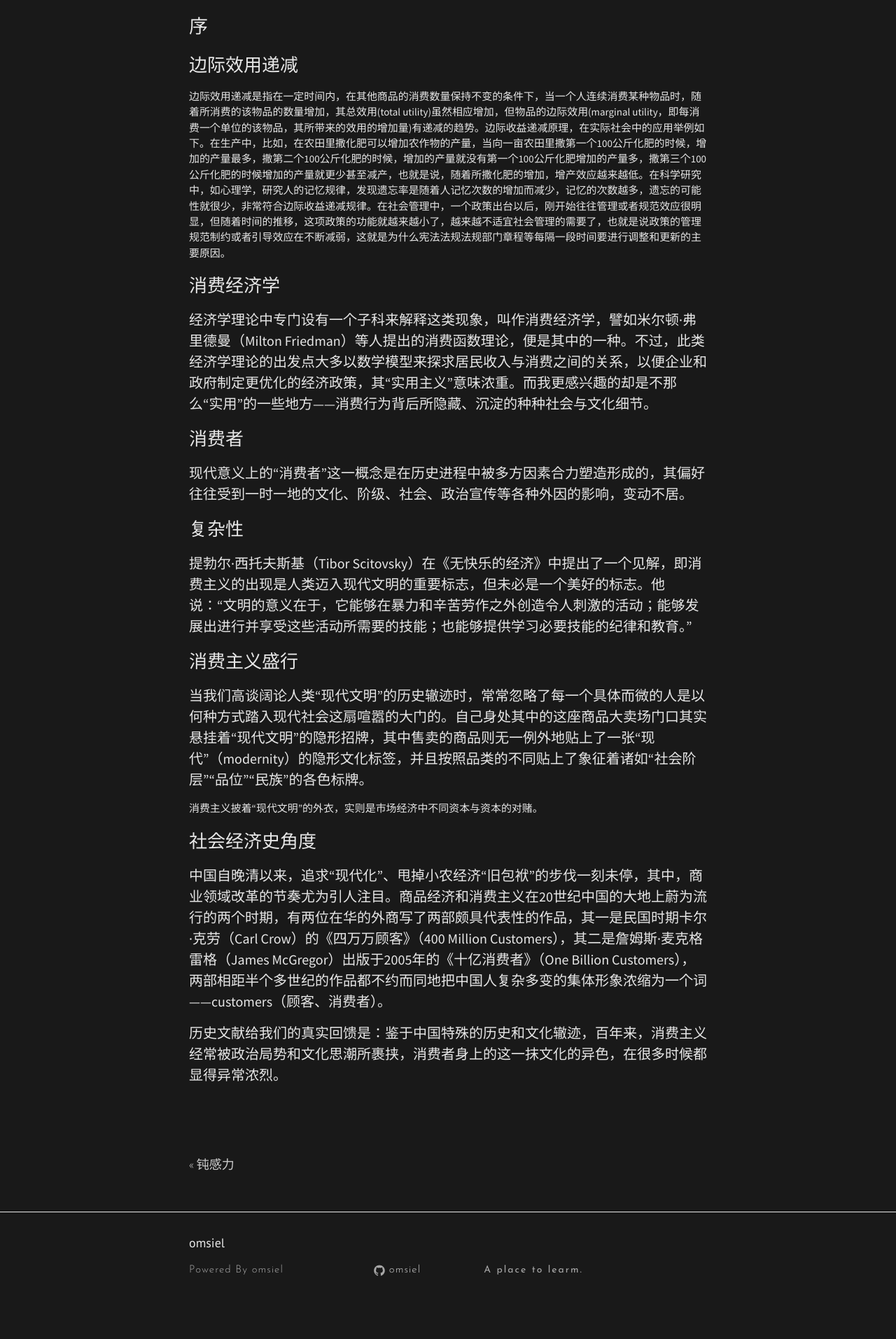
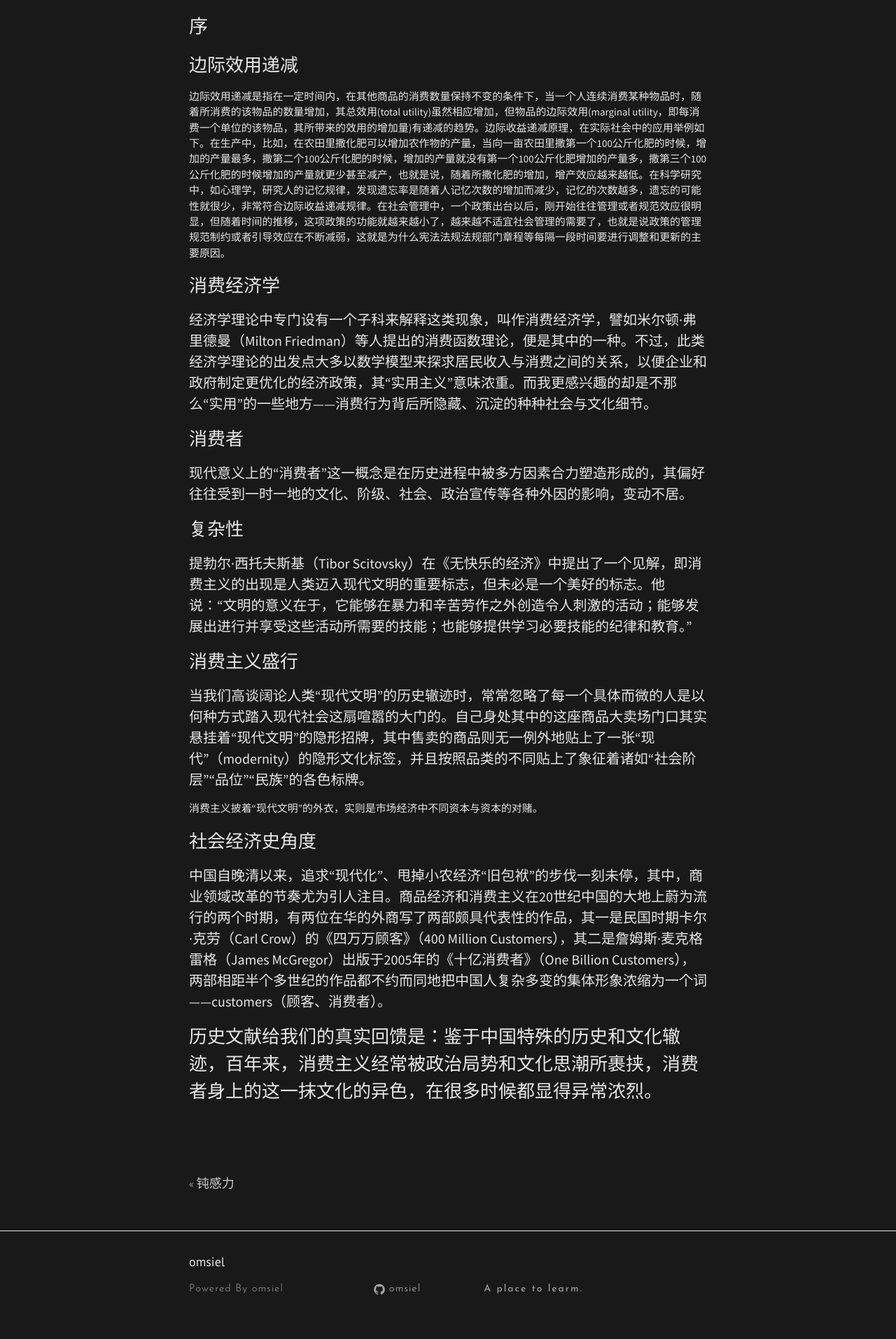
Before and after one commit to omsiel/omsiel.github.io, a Jekyll site: the page built from _posts/2019-05-22-购物凶猛.md, in a window 1280 px wide. Shown: the part 727-2640 px from the top of the page at 70% size. Built offline with Jekyll 4.4.1, drawn with Linux system fonts in a browser that asks for light colours; nearby versions of some CDN libraries; before the commit the page ends 2613 px from its top, so only the background shows below that.

Commit message:
修改文章

```diff
--- a/_posts/2019-05-22-购物凶猛.md
+++ b/_posts/2019-05-22-购物凶猛.md
@@ -39,4 +39,4 @@ categories: note
 
 #### 中国自晚清以来，追求“现代化”、甩掉小农经济“旧包袱”的步伐一刻未停，其中，商业领域改革的节奏尤为引人注目。商品经济和消费主义在20世纪中国的大地上蔚为流行的两个时期，有两位在华的外商写了两部颇具代表性的作品，其一是民国时期卡尔·克劳（Carl Crow）的《四万万顾客》（400 Million Customers），其二是詹姆斯·麦克格雷格（James McGregor）出版于2005年的《十亿消费者》（One Billion Customers），两部相距半个多世纪的作品都不约而同地把中国人复杂多变的集体形象浓缩为一个词——customers（顾客、消费者）。
 
-#### 历史文献给我们的真实回馈是：鉴于中国特殊的历史和文化辙迹，百年来，消费主义经常被政治局势和文化思潮所裹挟，消费者身上的这一抹文化的异色，在很多时候都显得异常浓烈。
+### 历史文献给我们的真实回馈是：鉴于中国特殊的历史和文化辙迹，百年来，消费主义经常被政治局势和文化思潮所裹挟，消费者身上的这一抹文化的异色，在很多时候都显得异常浓烈。
```
